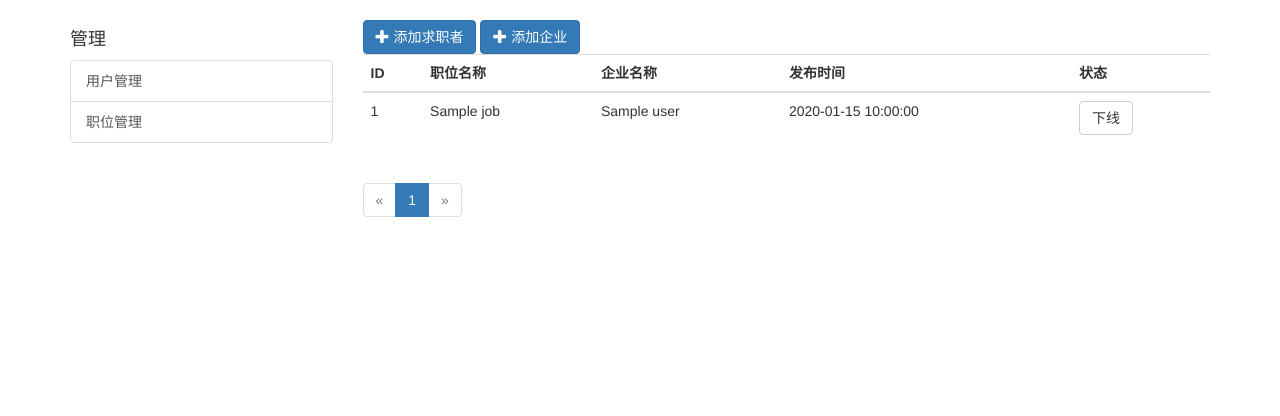
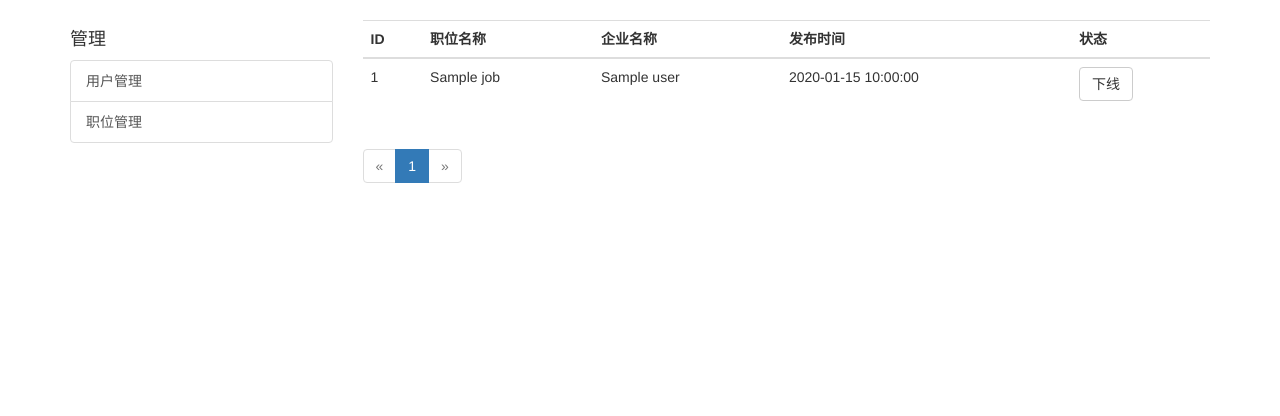
Before and after one commit to LouPlus/jobplus1, a Flask app: template jobplus/templates/admin/Jobs.html in a window 1280 px wide. Shown: the part 52-468 px from the top of the page. Run offline with Flask 2, Linux system fonts and the light colour scheme; the template is opened without the code that fills it: most values are stand-ins (such as "Sample title", 1, 10 or a date in 2020); some libraries are stand-ins or nearby versions.

Commit message:
Update Jobs.html

```diff
--- a/jobplus/templates/admin/Jobs.html
+++ b/jobplus/templates/admin/Jobs.html
@@ -9,15 +9,7 @@ Admin - jobs
 {% endblock %}
 
 {% block admin %}
-<a href="{{ url_for('admin.create_user') }}" type="button" class="btn btn-primary">
-    <span class="glyphicon glyphicon-plus" aria-hidden="true"></span>
-    添加求职者
-</a>
 
-<a href="{{ url_for('admin.create_company') }}" type="button" class="btn btn-primary">
-    <span class="glyphicon glyphicon-plus" aria-hidden="true"></span>
-    添加企业
-</a>
 <table class="table text-nowrap">
     <thread>
         <tr>
```
